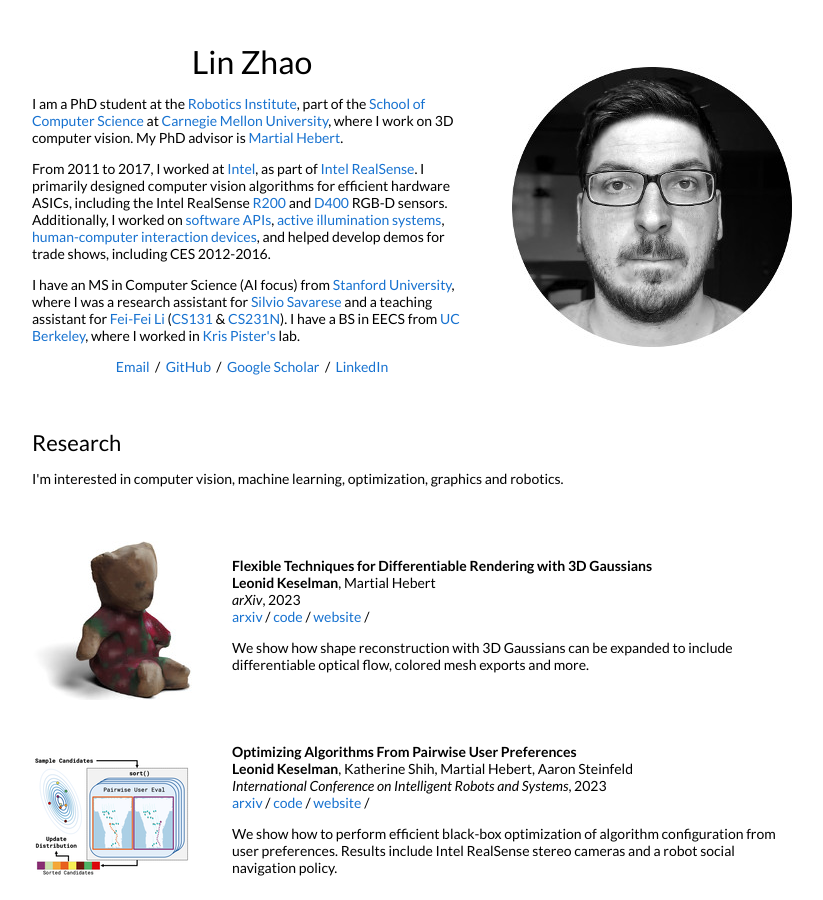
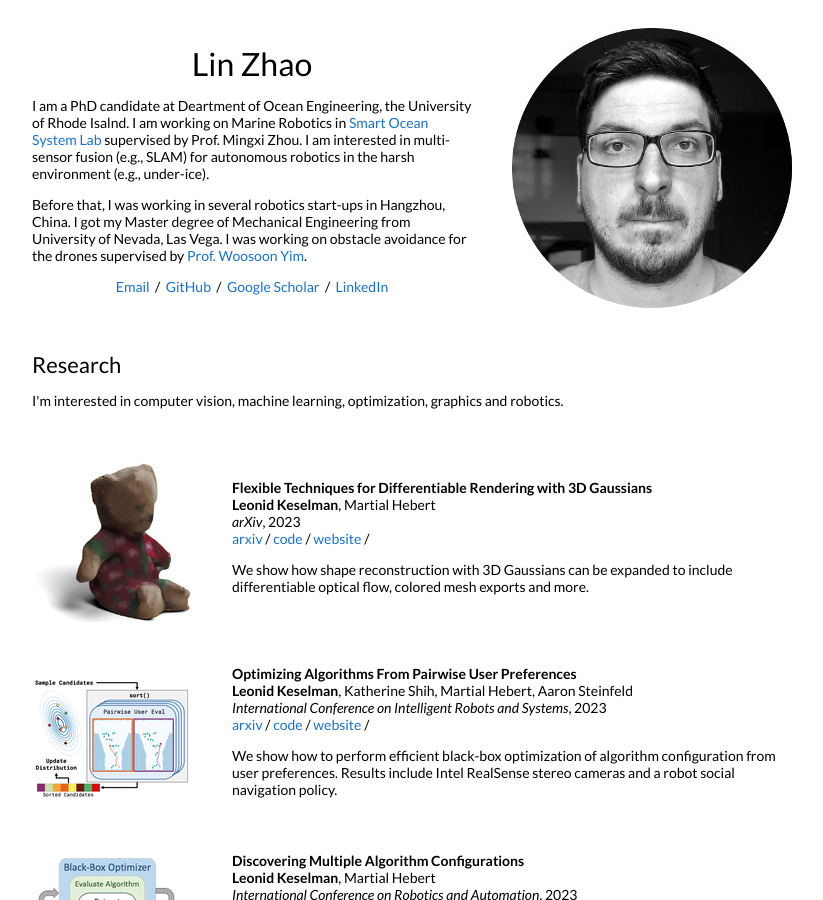
Before and after one commit to linzha0/linzha0.github.io, a Jekyll site: the page built from _posts/2023-08-28-3dgaussians.markdown, in a window 1280 px wide and 900 px high. Shown: the whole window, without its empty margins (228-1051 px from the left). Built offline with Jekyll 4.4.1, drawn with Linux system fonts in a browser that asks for light colours.

Commit message:
add simple intro

```diff
--- a/_layouts/default.html
+++ b/_layouts/default.html
@@ -34,13 +34,10 @@
               <h1>
                 Lin Zhao
               </h1>
-              <p>I am a PhD student at the <a href="https://www.ri.cmu.edu/">Robotics Institute</a>, part of the <a href="https://www.scs.cmu.edu/">School of Computer Science</a> at <a href="https://www.cmu.edu/">Carnegie Mellon University</a>, where I work on 3D computer vision. My PhD advisor is <a href="http://www.cs.cmu.edu/~hebert/">Martial Hebert</a>.
+              <p>I am a PhD candidate at Deartment of Ocean Engineering, the University of Rhode Isalnd. I am working on Marine Robotics in <a href="https://soslab.wordpress.com/">Smart Ocean System Lab</a> supervised by Prof. Mingxi Zhou. I am interested in multi-sensor fusion (e.g., SLAM) for autonomous robotics in the harsh environment (e.g., under-ice).
               </p>
               <p>
-                From 2011 to 2017, I worked at <a href="https://www.intel.com">Intel</a>, as part of <a href="https://www.intelrealsense.com/">Intel RealSense</a>. I primarily designed computer vision algorithms for efficient hardware ASICs, including the Intel RealSense <a href="https://software.intel.com/en-us/articles/realsense-r200-camera">R200</a> and <a href="https://software.intel.com/en-us/realsense/d400">D400</a> RGB-D sensors. Additionally, I worked on <a href="https://github.com/IntelRealSense/librealsense">software APIs</a>, <a href="https://patents.google.com/patent/US9992474B2">active illumination systems</a>, <a href="https://patents.google.com/patent/US9304597">human-computer interaction devices</a>, and helped develop demos for trade shows, including CES 2012-2016.
-              </p>
-              <p>
-                I have an MS in Computer Science (AI focus) from <a href="http://cs.stanford.edu">Stanford University</a>, where I was a research assistant for <a href="http://svl.stanford.edu/">Silvio Savarese</a> and a teaching assistant for <a href="http://svl.stanford.edu/">Fei-Fei Li</a> (<a href="http://vision.stanford.edu/teaching/cs131_fall1617/">CS131</a> & <a href="http://cs231n.stanford.edu/2017/">CS231N</a>). I have a BS in EECS from <a href="http://www.eecs.berkeley.edu/">UC Berkeley</a>, where I worked in <a href="https://people.eecs.berkeley.edu/~pister/">Kris Pister's</a> lab.
+                Before that, I was working in several robotics start-ups in Hangzhou, China. I got my Master degree of Mechanical Engineering from University of Nevada, Las Vega. I was working on obstacle avoidance for the drones supervised by <a href="http://www.me.unlv.edu/~wy/">Prof. Woosoon Yim</a>.
               </p>
               <p style="text-align:center">
                 <a target="_blank" href="https://mailhide.io/e/B8TyS"> Email</a> &nbsp;/&nbsp;
```
